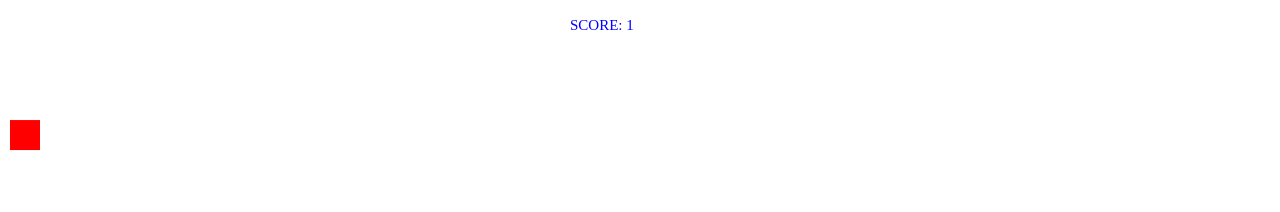
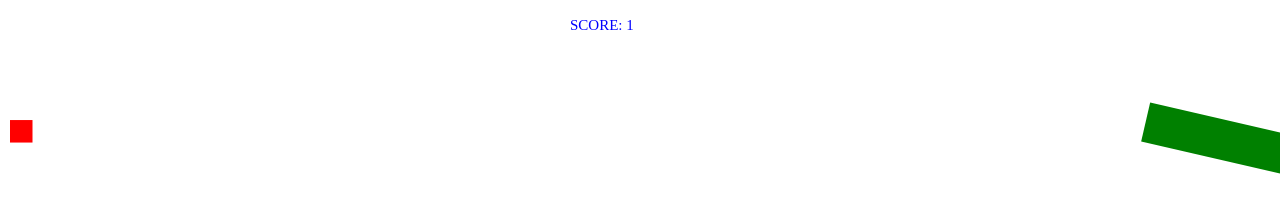
Before and after one commit to shiv213/RoboticsGame, a plain HTML site: page index.html in a window 1280 px wide. Drawn offline with Linux system fonts and the light colour scheme.

Commit message:
yea lefiashkfasdf good stuff

```diff
--- a/index.html
+++ b/index.html
@@ -9,61 +9,12 @@
 <body onload="startGame()" id="script">
 	<canvas id='c' style='position: absolute; left: 0px; top: 0px;'>
 </canvas>
-	<!--
-	<script>
-		(function() {
-			var
-				// Obtain a reference to the canvas element
-				// using its id.
-				htmlCanvas = document.getElementById('c'),
-
-				// Obtain a graphics context on the
-				// canvas element for drawing.
-				context = htmlCanvas.getContext('2d');
-
-			// Start listening to resize events and
-			// draw canvas.
-			initialize();
-
-			function initialize() {
-				// Register an event listener to
-				// call the resizeCanvas() function each time
-				// the window is resized.
-				window.addEventListener('resize', resizeCanvas, false);
-
-				// Draw canvas border for the first time.
-				resizeCanvas();
-			}
-
-			// Display custom canvas.
-			// In this case it's a blue, 5 pixel border that
-			// resizes along with the browser window.
-			function redraw() {
-				context.strokeStyle = 'blue';
-				context.lineWidth = '1';
-				context.strokeRect(0, 0, window.innerWidth, window.innerHeight);
-			}
-
-			// Runs each time the DOM window resize event fires.
-			// Resets the canvas dimensions to match window,
-			// then draws the new borders accordingly.
-			function resizeCanvas() {
-				htmlCanvas.width = window.innerWidth;
-				htmlCanvas.height = window.innerHeight;
-				redraw();
-			}
-
-		})();
-	</script>
--->
-
-
 	<script>
 		window.addEventListener('touchstart', function() {
 			accelerate(-0.3);
 		});
 		window.addEventListener('touchend', function() {
-			accelerate(0.1);
+			accelerate(0.2);
 		});
 
 		var myGamePiece;
@@ -72,7 +23,7 @@
 		var score = 0;
 
 		function startGame() {
-			myGamePiece = new component(30, 30, "red", 10, 120);
+			myGamePiece = new component(myGameArea.canvas.height * 0.15, myGameArea.canvas.height * 0.15, "red", 10, 120);
 			myGamePiece.gravity = 0.05;
 			myScore = new component("15px", "Oswald", "Blue", (c.width * 2) - (myGameArea.canvas.width * 0.1), 30, "text");
 			myGameArea.start();
@@ -113,9 +64,7 @@
 					ctx.fillStyle = color;
 					ctx.fillText(this.text, this.x, this.y);
 				} else if (this.type == "Obstacles") {
-					// make turn rect here
 					ctx.fillStyle = color;
-					// findCoordinatesX(width, height, x, y, randomSize)
 					var finalxs = findCoordinatesX(this.width, this.height, this.x, this.y, this.randomSize, this.turnAngle);
 					var finalys = findCoordinatesY(this.width, this.height, this.x, this.y, this.randomSize, this.turnAngle);
 
@@ -126,6 +75,8 @@
 					ctx.lineTo(finalxs[3], finalys[3]);
 					ctx.closePath();
 					ctx.fill();
+				} else if (this.type == "Coin") {
+
 				} else {
 					ctx.fillStyle = color;
 					ctx.fillRect(this.x, this.y, this.width, this.height);
@@ -169,14 +120,12 @@
 				var finalxs = findCoordinatesX(width, height, x, y, randomSize, turnAngle);
 				var finalys = findCoordinatesY(width, height, x, y, randomSize, turnAngle);
 
-				// check points from player inside obstacle
 				for (var i = 0; i < 4; i++) {
 					if (isPointInside(playerx[i], playery[i], finalxs, finalys)) {
 						return true;
 					}
 				}
 
-				// check points from obstacle inside player
 				for (var i = 0; i < 4; i++) {
 					if (isPointInside(finalxs[i], finalys[i], playerx, playery)) {
 						return true;
@@ -221,7 +170,7 @@
 		}
 
 		function updateGameArea() {
-			var x, height, gap, minHeight, maxHeight, minGap, maxGap;
+			var x, width, height, gap, minHeight, maxHeight, minGap, maxGap;
 			for (i = 0; i < myObstacles.length; i += 1) {
 				if (myGamePiece.crashWith(myObstacles[i])) {
 					return;
@@ -230,16 +179,15 @@
 			myGameArea.clear();
 			myGameArea.frameNo += 1;
 			speed = updateSpeed();
-			if (myGameArea.frameNo == 1 || everyinterval(300 * speed)) {
+			var interval = Math.floor(200 / speed)
+			if (myGameArea.frameNo == 1 || everyinterval(interval)) {
 				x = myGameArea.canvas.width;
 				var zones = Math.floor((Math.random() * 3))
-				// console.log(zones);
-				var y = Math.floor(Math.random() * (myGameArea.canvas.height * 0.7));
-				height = Math.floor(Math.random() * (myGameArea.canvas.height * 0.1) + myGameArea.canvas.height * 0.2);
-				//height = Math.floor(Math.random()*(locations));
+				var randomness = (Math.random() * 0.3) + 0.7;
+				height = Math.floor(Math.random() * (myGameArea.canvas.height * 0.1) + myGameArea.canvas.height * 0.3);
+				width = myGameArea.canvas.height * 0.05;
 				var turnInRads = makeToRad(Math.floor(Math.random() * 361));
-				myObstacles.push(new component(10, height, "green", x, zones * (myGameArea.canvas.height * 0.33), "Obstacles", turnInRads, height));
-				// myObstacles.push(new component(10, x - height - gap, "green", x, height + gap));
+				myObstacles.push(new component(width, height, "green", x, zones * (myGameArea.canvas.height * 0.33), "Obstacles", turnInRads, randomness));
 			}
 			for (i = 0; i < myObstacles.length; i += 1) {
 				myObstacles[i].x += -speed;
@@ -271,8 +219,6 @@
 		}
 
 		function accelerate(n) {
-			//start around 30
-			// updateRate = (1 / Math.sqrt(myGameArea.frameNo + 1))*30
 			if (!myGameArea.interval) {
 				myGameArea.interval = setInterval(updateGameArea, 15);
 			}
@@ -309,59 +255,59 @@
 		}
 
 		function findCoordinatesX(width, height, x, y, randomSize, turnAngle) {
-			var centerX = [0, 0, 0, 0];
-			var centerY = [0, 0, 0, 0];
+			var centerX = findCenterX(width, x);
+			var centerY = findCenterY(height, y);
+			var xs = [0, 0, 0, 0];
+			var ys = [0, 0, 0, 0];
 
-			centerX[0] = findCenterX(width, x);
-			centerY[0] = findCenterY(height, y);
-			// top left
-			centerX[1] = findCenterX(width, x + 10);
-			centerY[1] = findCenterY(height, y);
-			// bottom left
-			centerX[2] = findCenterX(width, x);
-			centerY[2] = findCenterY(height, y + randomSize);
-			// bottom right
-			centerX[3] = findCenterX(width, x + 10);
-			centerY[3] = findCenterY(height, y + randomSize);
-			// m_ are the moved coordiantes to the center
+			xs[0] = x;
+			xs[1] = x + (width * randomSize);
+			xs[2] = x;
+			xs[3] = x + (width * randomSize);
+
+			ys[0] = y;
+			ys[1] = y;
+			ys[2] = y + (height * randomSize);
+			ys[3] = y + (height * randomSize);
+
 			var finalxs = [0, 0, 0, 0];
 			var finalys = [0, 0, 0, 0];
 
 			for (var i = 0; i < 4; i++) {
-				finalxs[i] = getFinalX(x, y, centerX[i], centerY[i], turnAngle);
-				finalys[i] = getFinalY(x, y, centerX[i], centerY[i], turnAngle);
+				finalxs[i] = getFinalX(xs[i], ys[i], centerX, centerY, turnAngle);
+				finalys[i] = getFinalY(xs[i], ys[i], centerX, centerY, turnAngle);
 			}
 			return finalxs;
 		}
 
 		function findCoordinatesY(width, height, x, y, randomSize, turnAngle) {
-			var centerX = [0, 0, 0, 0];
-			var centerY = [0, 0, 0, 0];
+			var centerX = findCenterX(width, x);
+			var centerY = findCenterY(height, y);
+			var xs = [0, 0, 0, 0];
+			var ys = [0, 0, 0, 0];
 
-			centerX[0] = findCenterX(width, x);
-			centerY[0] = findCenterY(height, y);
-			// top left
-			centerX[1] = findCenterX(width, x + 10);
-			centerY[1] = findCenterY(height, y);
-			// bottom left
-			centerX[2] = findCenterX(width, x);
-			centerY[2] = findCenterY(height, y + randomSize);
-			// bottom right
-			centerX[3] = findCenterX(width, x + 10);
-			centerY[3] = findCenterY(height, y + randomSize);
-			// m_ are the moved coordiantes to the center
+			xs[0] = x;
+			xs[1] = x + (width * randomSize);
+			xs[2] = x;
+			xs[3] = x + (width * randomSize);
+
+			ys[0] = y;
+			ys[1] = y;
+			ys[2] = y + (height * randomSize);
+			ys[3] = y + (height * randomSize);
+
 			var finalxs = [0, 0, 0, 0];
 			var finalys = [0, 0, 0, 0];
 
 			for (var i = 0; i < 4; i++) {
-				finalxs[i] = getFinalX(x, y, centerX[i], centerY[i], turnAngle);
-				finalys[i] = getFinalY(x, y, centerX[i], centerY[i], turnAngle);
+				finalxs[i] = getFinalX(xs[i], ys[i], centerX, centerY, turnAngle);
+				finalys[i] = getFinalY(xs[i], ys[i], centerX, centerY, turnAngle);
 			}
 			return finalys;
 		}
 
 		function updateSpeed() {
-			return (0.005*score) + 1;
+			return (0.05 * score) + 1;
 		}
 
 		function mouseDown() {
@@ -373,9 +319,5 @@
 		}
 	</script>
 	<br>
-
-	<!-- <button id="myButton" onmousedown="accelerate(-0.1)" onmouseup="accelerate(0.1)">ACCELERATE</button> //-->
-
 </body>
-
 </html>
```
